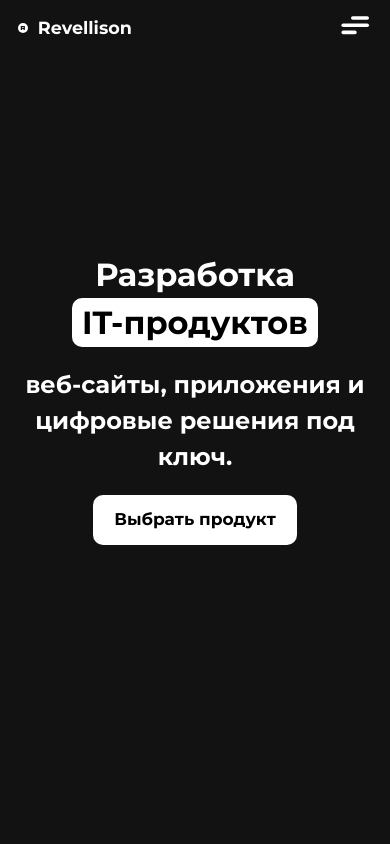
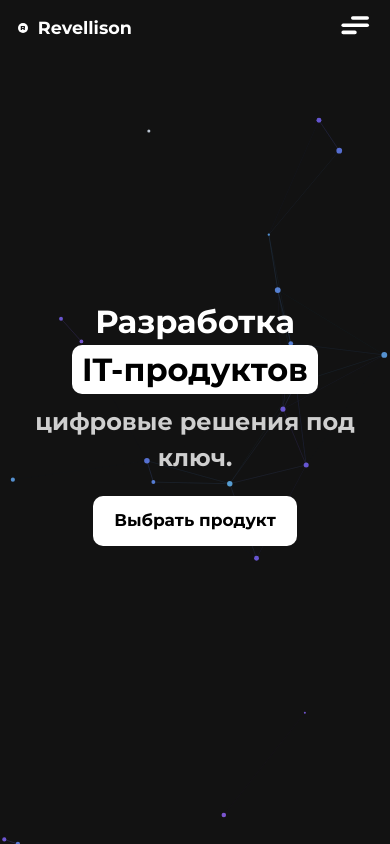
Before and after one commit to Revellison/RevellisonPage, a React (Vite) app: page / in a window 390 px wide. Built offline with nearby package versions, Linux system fonts and the light colour scheme.

Commit message:
Изменение главной страницы

```diff
--- /dev/null
+++ b/src/components/InteractiveBackground.jsx
@@ -0,0 +1,110 @@
+import React, { useEffect, useRef } from 'react';
+import './css/InteractiveBackground.css';
+
+const InteractiveBackground = () => {
+  const canvasRef = useRef(null);
+  const mouseRef = useRef({ x: 0, y: 0 });
+  const particlesRef = useRef([]);
+
+  useEffect(() => {
+    const canvas = canvasRef.current;
+    const ctx = canvas.getContext('2d');
+    let animationFrameId;
+
+    const setCanvasSize = () => {
+      canvas.width = window.innerWidth;
+      canvas.height = window.innerHeight;
+    };
+    setCanvasSize();
+    window.addEventListener('resize', setCanvasSize);
+
+    const createParticles = () => {
+      const particles = [];
+      const numberOfParticles = Math.floor((canvas.width * canvas.height) / 15000);
+
+      for (let i = 0; i < numberOfParticles; i++) {
+        particles.push({
+          x: Math.random() * canvas.width,
+          y: Math.random() * canvas.height,
+          size: Math.random() * 2 + 1,
+          speedX: (Math.random() - 0.5) * 0.5,
+          speedY: (Math.random() - 0.5) * 0.5,
+          hue: Math.random() * 60 + 200,
+          brightness: Math.random() * 30 + 70
+        });
+      }
+      return particles;
+    };
+
+    particlesRef.current = createParticles();
+
+    const handleMouseMove = (e) => {
+      mouseRef.current = {
+        x: e.clientX,
+        y: e.clientY
+      };
+    };
+    window.addEventListener('mousemove', handleMouseMove);
+
+    const animate = () => {
+      ctx.clearRect(0, 0, canvas.width, canvas.height);
+
+      particlesRef.current.forEach(particle => {
+        particle.x += particle.speedX;
+        particle.y += particle.speedY;
+
+        if (particle.x < 0 || particle.x > canvas.width) particle.speedX *= -1;
+        if (particle.y < 0 || particle.y > canvas.height) particle.speedY *= -1;
+
+        ctx.beginPath();
+        ctx.arc(particle.x, particle.y, particle.size, 0, Math.PI * 2);
+        ctx.fillStyle = `hsla(${particle.hue}, 100%, ${particle.brightness}%, 0.8)`;
+        ctx.fill();
+
+        particlesRef.current.forEach(otherParticle => {
+          const dx = particle.x - otherParticle.x;
+          const dy = particle.y - otherParticle.y;
+          const distance = Math.sqrt(dx * dx + dy * dy);
+          const maxDistance = 150;
+
+          if (distance < maxDistance) {
+            ctx.beginPath();
+            ctx.strokeStyle = `hsla(${particle.hue}, 100%, ${particle.brightness}%, ${0.2 * (1 - distance/maxDistance)})`;
+            ctx.lineWidth = 0.5;
+            ctx.moveTo(particle.x, particle.y);
+            ctx.lineTo(otherParticle.x, otherParticle.y);
+            ctx.stroke();
+          }
+        });
+
+        const dx = mouseRef.current.x - particle.x;
+        const dy = mouseRef.current.y - particle.y;
+        const distance = Math.sqrt(dx * dx + dy * dy);
+        const maxDistance = 200;
+
+        if (distance < maxDistance) {
+          const force = (maxDistance - distance) / maxDistance;
+          particle.x -= dx * force * 0.03;
+          particle.y -= dy * force * 0.03;
+          particle.brightness = Math.min(100, particle.brightness + force * 30);
+        } else {
+          particle.brightness = Math.max(70, particle.brightness - 1);
+        }
+      });
+
+      animationFrameId = requestAnimationFrame(animate);
+    };
+
+    animate();
+
+    return () => {
+      window.removeEventListener('resize', setCanvasSize);
+      window.removeEventListener('mousemove', handleMouseMove);
+      cancelAnimationFrame(animationFrameId);
+    };
+  }, []);
+
+  return <canvas ref={canvasRef} className="interactive-background" />;
+};
+
+export default InteractiveBackground;
--- a/src/components/PortfolioCard.jsx
+++ b/src/components/PortfolioCard.jsx
@@ -1,7 +1,7 @@
 import React, { useState, useEffect } from 'react';
 import './css/ProductCard.css';
 
-const PortfolioCard = ({ title, image, description }) => {
+const PortfolioCard = ({ title, image, description, type }) => {
   const [isModalOpen, setIsModalOpen] = useState(false);
 
   useEffect(() => {
@@ -30,6 +30,7 @@ const PortfolioCard = ({ title, image, description }) => {
         <img src={image} alt={title} style={{loading: 'lazy'}} className="product-image" />
         <div className="product-content">
           <h3 className="product-title">{title}</h3>
+          <span className="product-category">{type}</span>
           <p className="product-description">{description}</p>
         </div>
       </div>
--- a/src/components/ProductСard.jsx
+++ b/src/components/ProductСard.jsx
@@ -68,7 +68,7 @@ const ProductCard = ({ title, price, image, description, category, duration, com
 
               <div className="modal-actions">
                 <button className="cart-button">
-                  В корзину
+                  Купить
                 </button>
                 <button
                   onClick={handleCloseModal}
--- /dev/null
+++ b/src/components/css/InteractiveBackground.css
@@ -0,0 +1,9 @@
+.interactive-background {
+  position: fixed;
+  top: 0;
+  left: 0;
+  width: 100%;
+  height: 100%;
+  z-index: -1;
+  pointer-events: none;
+}
--- a/src/components/css/header.css
+++ b/src/components/css/header.css
@@ -52,7 +52,7 @@
 
 .logo-container:hover {
   background-color: rgba(255, 255, 255, 0.1);
-}
+  }
 
 .logo {
   font-size: 1.8rem;
--- a/src/components/css/productcard.css
+++ b/src/components/css/productcard.css
@@ -11,6 +11,18 @@
     position: relative;
     z-index: 1;
 }
+
+.type-container {
+    display: flex;
+    flex-direction: row;
+    align-items: center;
+    gap: 10px;
+}
+
+.type-container p {
+    margin-bottom: 1.2rem;
+}
+
 
 .product-card:hover {
     transform: translateY(-5px);
@@ -388,3 +400,17 @@
         font-size: 0.875rem;
     }
 }
+
+.product-type {
+    color: #666;
+    font-size: 0.9rem;
+    margin: 0.5rem 0;
+    font-weight: 500;
+}
+
+.modal-type {
+    color: #666;
+    font-size: 1rem;
+    margin: 0.5rem 0 1.5rem;
+    font-weight: 500;
+}
--- a/src/data/portfolioData/data.json
+++ b/src/data/portfolioData/data.json
@@ -3,24 +3,28 @@
     "id": 1,
     "name": "Корпоративный сайт",
     "description": "Современный дизайн с адаптивной версткой и интерактивными элементами",
-    "image": "https://placehold.co/600x400"
+    "image": "https://placehold.co/600x400",
+    "type": "Веб-разработка"
   },
   {
     "id": 2,
     "name": "Интернет-магазин",
     "description": "Полнофункциональный онлайн-магазин с системой управления контентом",
-    "image": "https://placehold.co/600x400"
+    "image": "https://placehold.co/600x400",
+    "type": "Веб-разработка"
   },
   {
     "id": 3,
     "name": "Лендинг для стартапа",
     "description": "Одностраничный сайт с анимациями и формами обратной связи",
-    "image": "https://placehold.co/600x400"
+    "image": "https://placehold.co/600x400",
+    "type": "Веб-разработка"
   },
   {
     "id": 4,
     "name": "Мобильное приложение",
     "description": "Кроссплатформенное приложение с современным UI/UX дизайном",
-    "image": "https://placehold.co/600x400"
+    "image": "https://placehold.co/600x400",
+    "type": "Разработка ПО"
   }
 ]
--- a/src/pages/css/index.css
+++ b/src/pages/css/index.css
@@ -4,10 +4,19 @@ body {
 
 .text-section {
     font-size: 24px;
+    display: flex;
+    align-items: center;
+    flex-direction: column;
+    padding: 40px 40px;
+    background-color: #ffffff05;
+    backdrop-filter: blur(10px);
+    border-radius: 15px;
 }
 
 .subtitle {
-    max-width: 530px;
+    padding-top: 10px;
+    color: #cfcfcf;
+    text-align: center;
 }
 
 .main-container {
@@ -119,6 +128,10 @@ body {
 
     .text-section {
         font-size: 20px;
+        background-color: transparent;
+        backdrop-filter: none;
+        border-radius: 15px;
+        padding: 0px 0px;
     }
 
     .subtitle {
@@ -151,10 +164,9 @@ body {
     }
 
     .subtitle {
-        max-width: 90%;
+        max-width: 100%;
         text-align: center;
         margin: 0 auto;
-        margin-top: 20px;
     }
 
     .buttons-container {
--- a/src/pages/index.jsx
+++ b/src/pages/index.jsx
@@ -1,16 +1,17 @@
 import React from 'react';
 import { Link } from 'react-router-dom';
 import TechCarousel from '../components/TechCarousel';
+import InteractiveBackground from '../components/InteractiveBackground';
 import '../pages/css/index.css';
-import mockupImage from '../assets/mockup.png';
 
 function Index() {
   return (
     <div className="main-container">
+      <InteractiveBackground />
       <div className="content-wrapper">
         <div className="text-section">
           <h1 className="main-title">Разработка <Link to="/shop" style={{textDecoration: 'none', color: 'black', backgroundColor: 'white', borderRadius: '10px', padding: '5px', paddingLeft: '10px', paddingRight: '10px', whiteSpace: 'nowrap'}}>IT-продуктов</Link></h1>
-          <h2 className="subtitle">веб-сайты, приложения и цифровые решения под ключ.</h2>
+          <h2 className="subtitle">цифровые решения под ключ.</h2>
           <div className="buttons-container">
             <Link to="/shop" className="primary-button">
               Выбрать продукт
@@ -23,15 +24,8 @@ function Index() {
             </div>
           </div>
         </div>
-
-        <div className="image-section">
-            <div className="image-container">
-              <img src={mockupImage} alt="Изображение" className="main-image" />
-            </div>
-          </div>
-        </div>
       </div>
-
+    </div>
   );
 }
 
--- a/src/pages/portfolio.jsx
+++ b/src/pages/portfolio.jsx
@@ -45,6 +45,7 @@ function Portfolio() {
             title={project.name}
             description={project.description}
             image={project.image}
+            type={project.type}
           />
         ))}
       </div>
```
